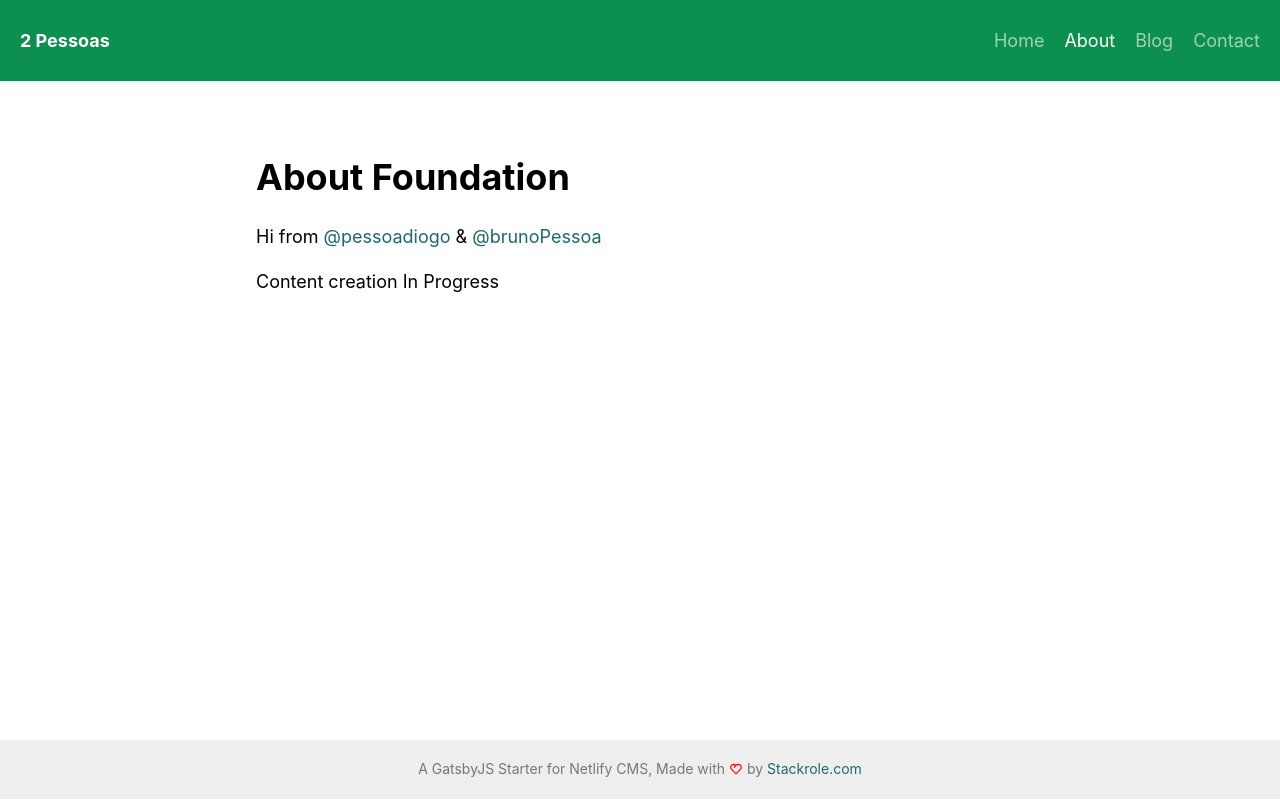
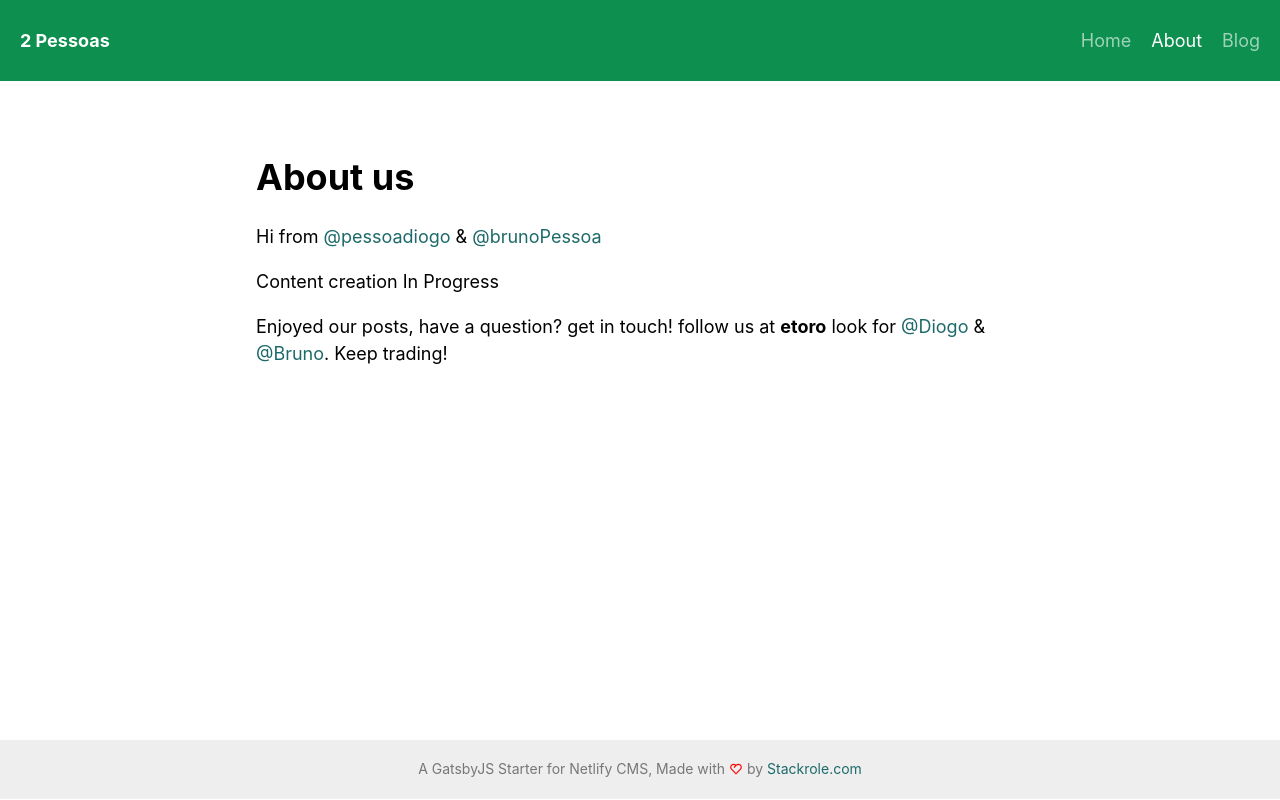
Before and after one commit to diogo-pessoa/2pessoas-netlify-cms, a Gatsby site: page /about in a window 1280 px wide. Built offline with nearby package versions, Linux system fonts and the light colour scheme; Gatsby itself is replaced by a stand-in of ours; some packages are replaced by stand-ins of ours.

Commit message:
disabling Contact for now.

```diff
--- a/src/components/navigation.js
+++ b/src/components/navigation.js
@@ -15,10 +15,10 @@ const MenuItems = [
     path: "/blog",
     title: "Blog"
   },
-  {
-    path: "/contact",
-    title: "Contact"
-  },
+  // {
+  //   path: "/contact",
+  //   title: "Contact"
+  // },
 ]
 
 const ListLink = (props) => (<li><Link to={props.to}>{props.children}</Link></li>)
--- a/src/content/pages/about.md
+++ b/src/content/pages/about.md
@@ -1,8 +1,10 @@
 ---
 template: about-page
 slug: /about
-title: About Foundation
+title: About us
 ---
 Hi from [@pessoadiogo](https://www.etoro.com/people/diogopessoa) & [@brunoPessoa](https://www.etoro.com/people/pessoa_bs)
 
 Content creation In Progress
+
+Enjoyed our posts, have a question? get in touch! follow us at **etoro** look for [@Diogo](https://www.etoro.com/people/diogopessoa) & [@Bruno](https://www.etoro.com/people/pessoa_bs). Keep trading!
```
